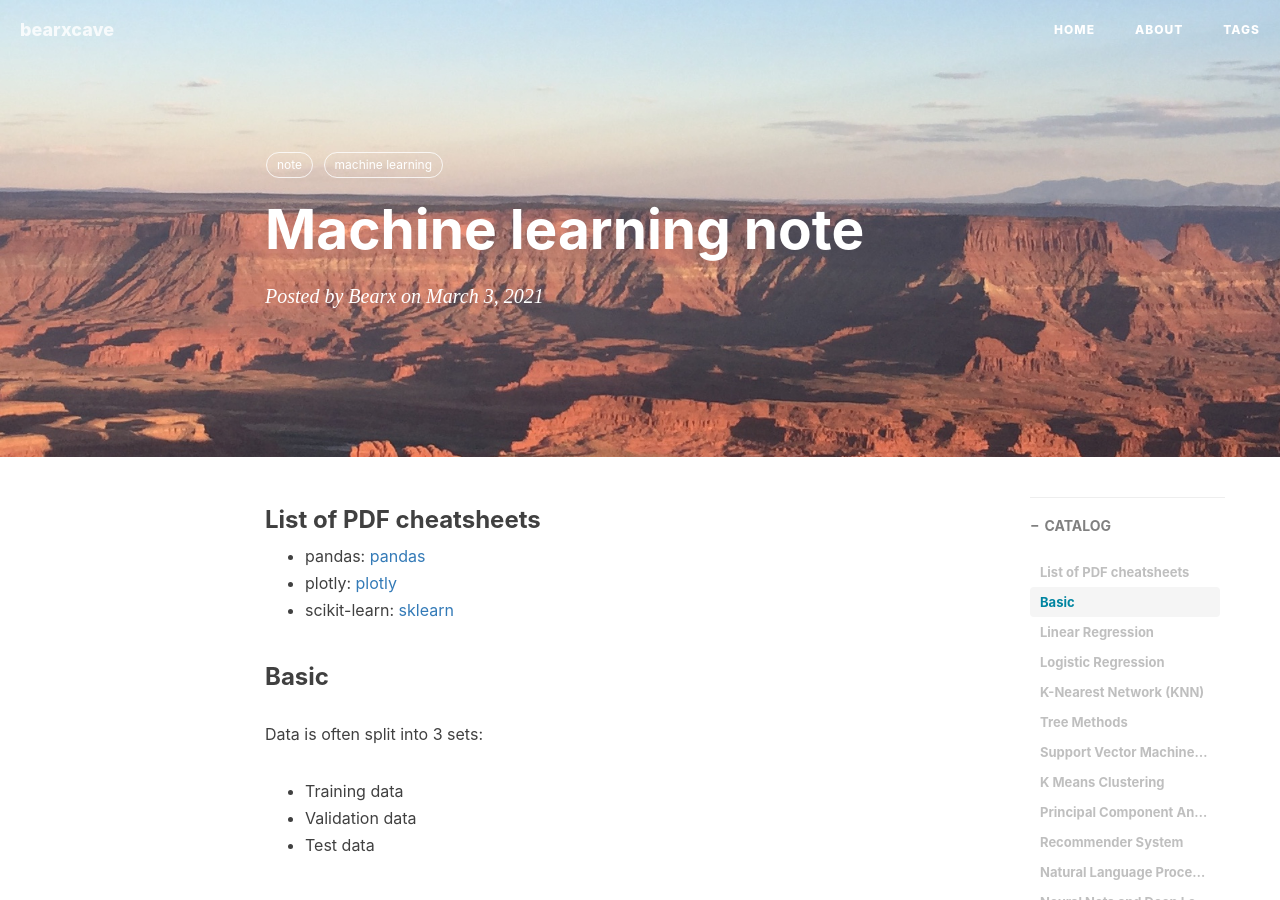
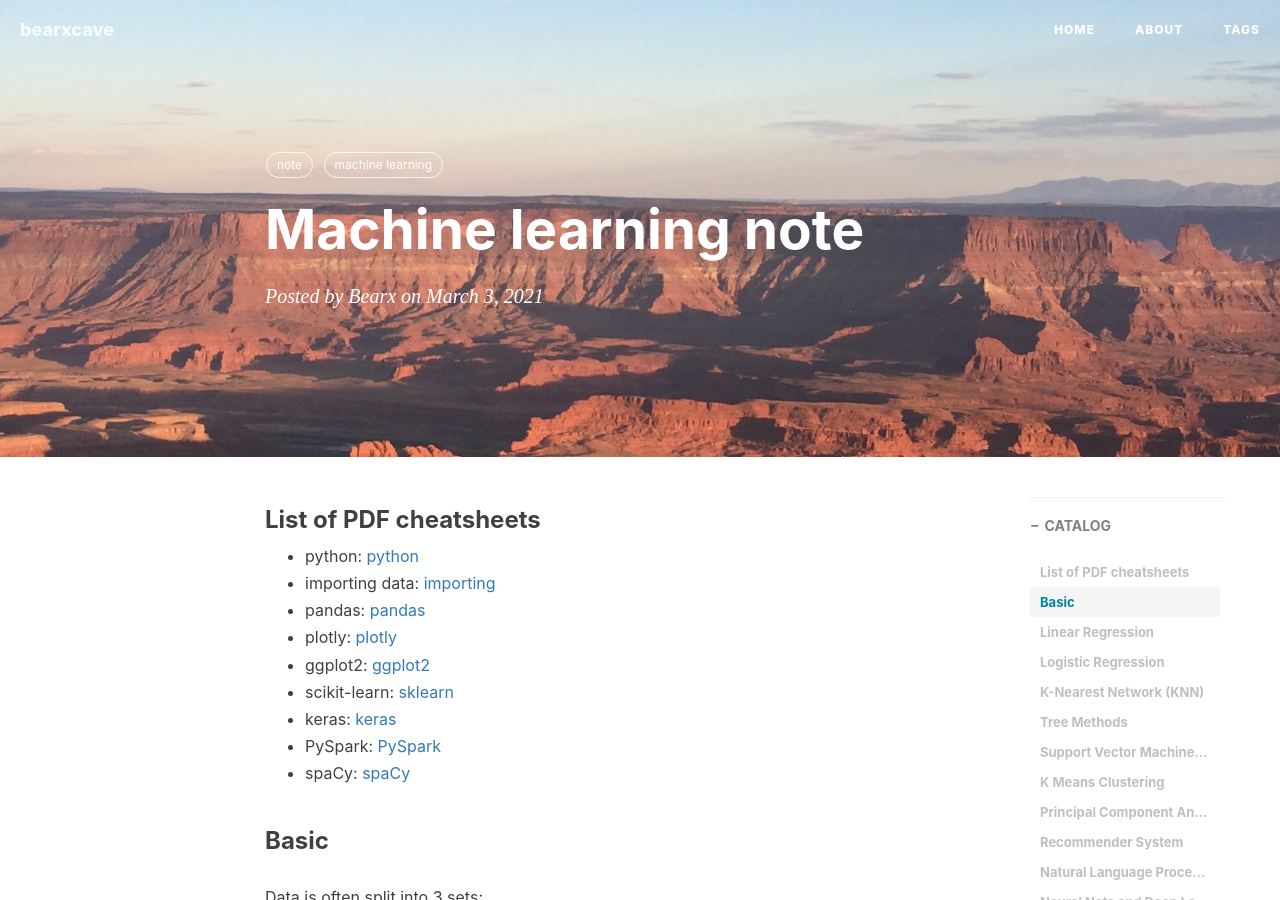
Before and after one commit to Bearxcave/Bearxcave.github.io, a Jekyll site: the page built from _posts/2021-03-03-cheatsheet-machine-learning-bootcamp-note.md, in a window 1280 px wide and 900 px high. Built offline with Jekyll 4.4.1, drawn with Linux system fonts in a browser that asks for light colours; nearby versions of some CDN libraries; formulas are drawn with MathJax 3; comment, search, counter and statistics services are not loaded.

Commit message:
Update 2021-03-03-cheatsheet-machine-learning-bootcamp-note.md

```diff
--- a/_posts/2021-03-03-cheatsheet-machine-learning-bootcamp-note.md
+++ b/_posts/2021-03-03-cheatsheet-machine-learning-bootcamp-note.md
@@ -12,9 +12,15 @@ tags:
 
 ### List of PDF cheatsheets
 
+* python: [python](../img/cheatsheet/cheat%20sheet%20python.pdf)
+* importing data: [importing](../img/cheatsheet/cheat%20sheet%20importing%20data.pdf)
 * pandas: [pandas](../img/cheatsheet/cheat%20sheet%20pandas.pdf)
 * plotly: [plotly](../img/cheatsheet/cheat%20sheet%20plotly.pdf)
+* ggplot2: [ggplot2](../img/cheatsheet/cheat%20sheet%20ggplot2.pdf)
 * scikit-learn: [sklearn](../img/cheatsheet/cheat%20sheet%20scikit-learn.pdf)
+* keras: [keras](../img/cheatsheet/cheat%20sheet%20keras.pdf)
+* PySpark: [PySpark](../img/cheatsheet/cheat%20sheet%20PySpark.pdf)
+* spaCy: [spaCy](../img/cheatsheet/cheat%20sheet%20spaCy.pdf)
 
 ### Basic
 
```
